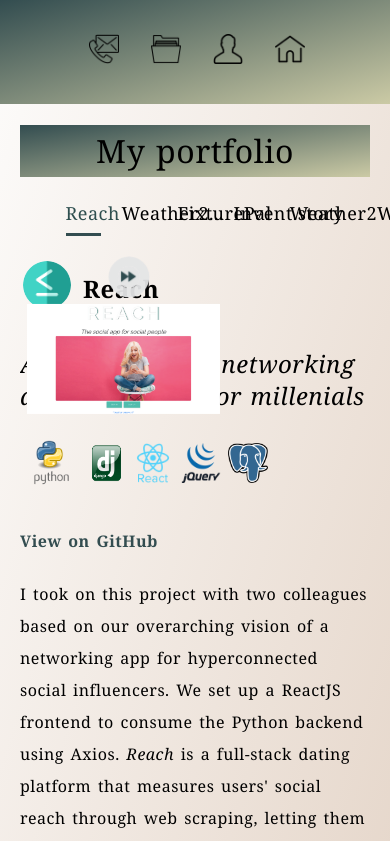
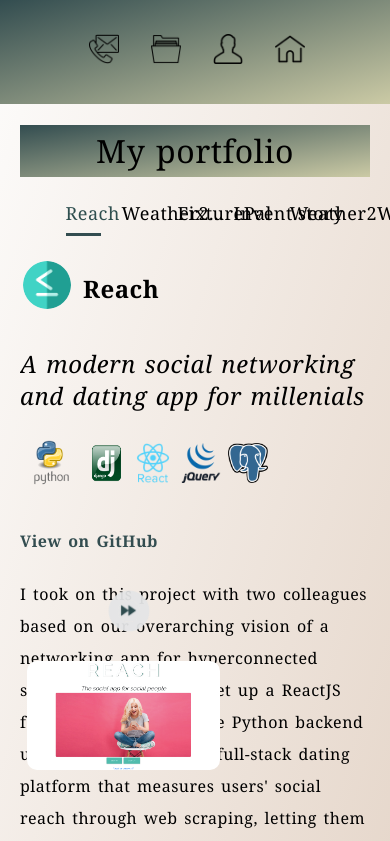
Before and after one commit to jah1603/jQuery-ReactJS-carousels, a React (Create React App) app: page /portfolio in a window 390 px wide. Shown: the top 841 px of the page. Built offline with nearby package versions, Linux system fonts and the light colour scheme.

Commit message:
responsive Weather2 carousel

```diff
--- a/src/App.css
+++ b/src/App.css
@@ -9,6 +9,21 @@ body {
   height: 100%;
   margin: 0;
   width: 100%;
+}
+
+.pulse{
+  border-radius: 35px;
+  margin-top: 2.5%;
+  padding: 2%;
+  margin-left: 28%;
+  height: 8px;
+  width: 8px;
+}
+
+@media (max-width: 840px) {
+  .pulse{
+    margin-top: 100%;
+  }
 }
 
 @-webkit-keyframes pulse {
@@ -278,6 +293,16 @@ p#cf7-fixture-pal_controls-projects {
   left: 12%;
 }
 
+@media (max-width: 840px) {
+  .weather2-slide-arrow.right {
+    right: 8%;
+  }
+
+  .weather2-slide-arrow.left {
+    left: 8%;
+  }
+  }
+
 .fixture-pal-slide-arrow {
   color: #334d50;
   cursor: pointer;
@@ -337,8 +362,6 @@ p#cf7-fixture-pal_controls-projects {
 .story-slide-arrow.left {
   left: 5%;
 }
-
-
 
 .navbar {
   list-style-type: none;
@@ -677,8 +700,6 @@ color: white;
 
 }
 
-
-
 .project-paragraph {
   width: 37%;
   float: right;
@@ -721,6 +742,14 @@ p a {
   margin-right: 10%;
   margin-top: 6.5%;
   border-radius: 10px;
+}
+
+@media (max-width: 840px){
+  .screenshot{
+    width: 75%;
+    margin-left: 7.5%;
+    margin-right: 7.5%;
+  }
 }
 
 .weather-screenshot {
--- a/src/components/Portfolio.js
+++ b/src/components/Portfolio.js
@@ -122,7 +122,7 @@ class Portfolio extends React.Component {
         <img style={{width:'2.5rem', height: '2.5rem', marginLeft: '0.2rem'}} src={require('../images/django.png')}></img>
       </th>
       <th>
-        <img style={{width:'2.5', height: '2.5rem', marginLeft: '0.2rem'}} src={require('../images/reactjs.png')}></img>
+        <img style={{width:'2.5rem', height: '2.5rem', marginLeft: '0.2rem'}} src={require('../images/reactjs.png')}></img>
       </th>
       <th>
         <img style={{width:'2.5rem', height: '2.5rem', marginLeft: '0.2rem'}} src={require('../images/jquery.png')}></img>
--- a/src/components/ReachCarousel.js
+++ b/src/components/ReachCarousel.js
@@ -60,13 +60,13 @@ class ReachCarousel extends React.Component {
       <div id="cf7" className="shadow">
 
       <p id="cf7_controls" style={{justifyContent: 'center', overflow: 'visible'}}>
-        <div className="pulse" style={{borderRadius: 35, marginTop: '2.5%', padding: '2%', marginLeft: '28%', height: 8, width: 8, backgroundImage: "url(" + Background + ")"}}>
+        <div className="pulse" style={{backgroundImage: "url(" + Background + ")"}}>
         <span className="selected"> </span>
         </div>
       </p>
 
 
-         <img className="opaque" src={require("../images/reach1.png")} ></img>
+         <img className="opaque screenshot" src={require("../images/reach1.png")} ></img>
          <img src={require("../images/reach2.png")} ></img>
          <img src={require("../images/reach3.png")} ></img>
          <img src={require("../images/reach4.png")} ></img>
```
